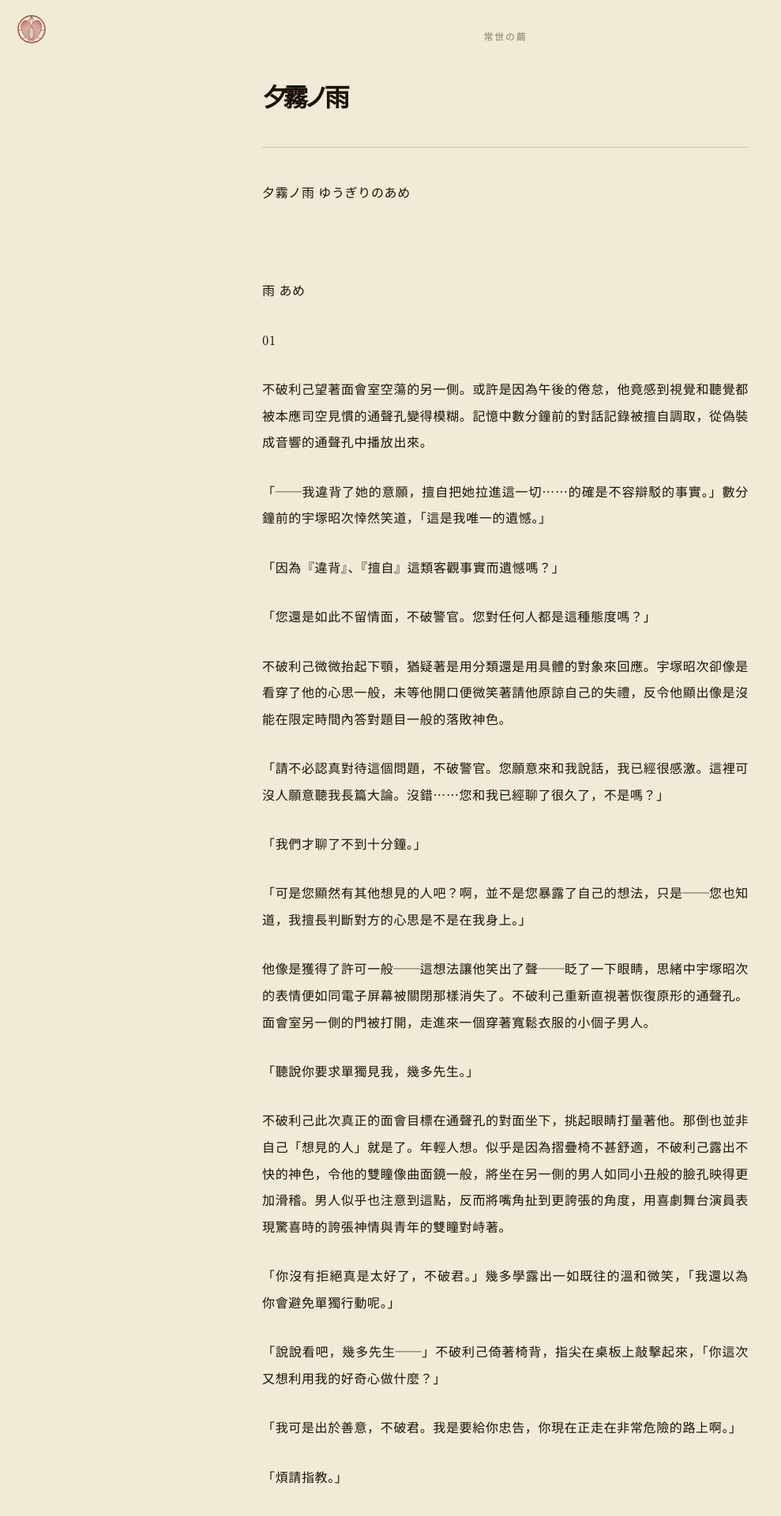
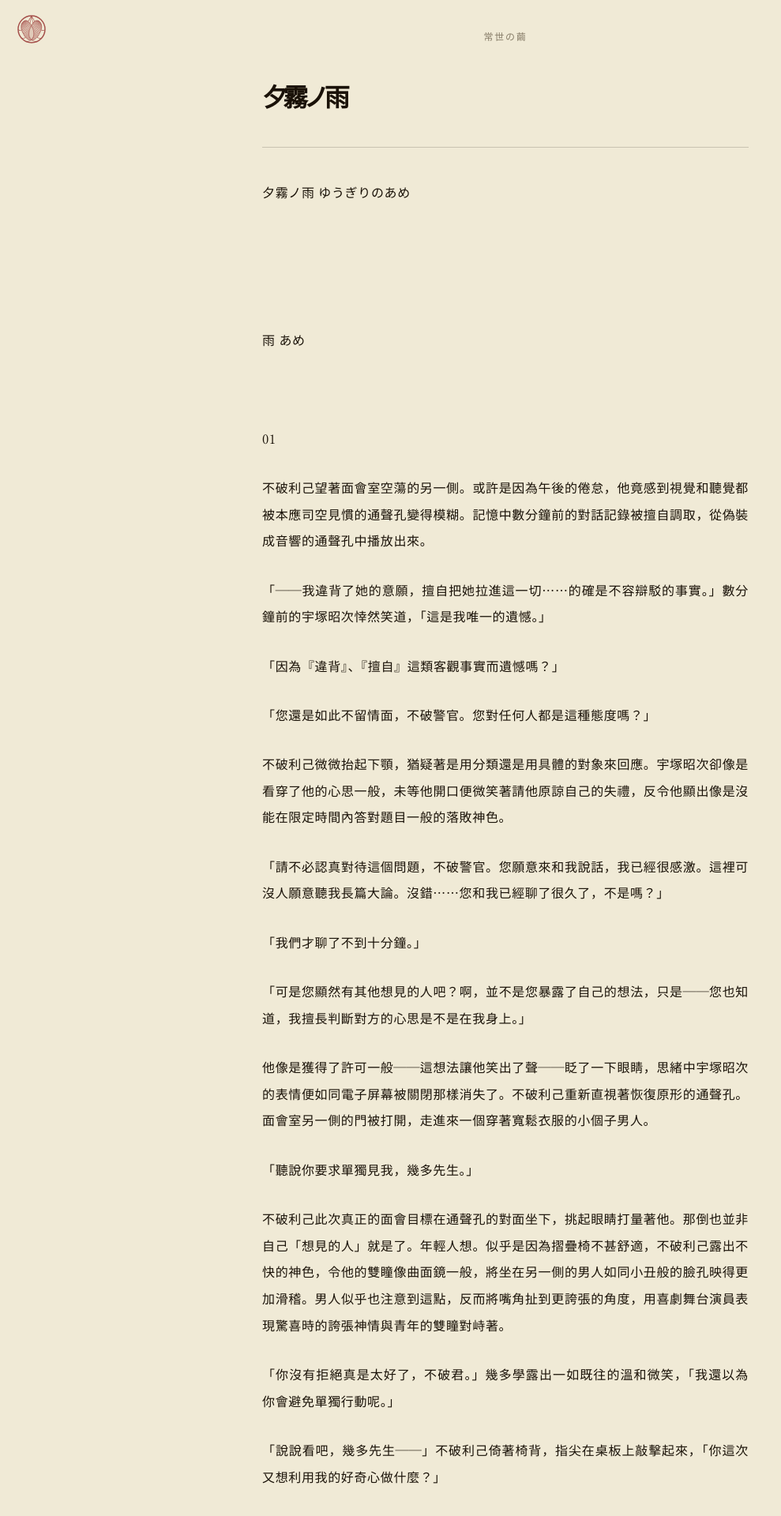
Before and after one commit to AriaYura/eternalnessstudy, a Jekyll site: the page built from posts/yugirinoame.md, in a window 1280 px wide. Shown: the top 1920 px of the page at 79% size, without its empty margins (0-989 px from the left). Built offline with Jekyll 4.4.1, drawn with Linux system fonts in a browser that asks for light colours; some web fonts are replaced.

Commit message:
adjust lines for yugirinoame

```diff
--- a/posts/yugirinoame.md
+++ b/posts/yugirinoame.md
@@ -9,7 +9,11 @@ permalink: /posts/yugirinoame/
 
 <br>
 
+<br>
+
 雨 あめ
+
+<br>
 
 01
 
@@ -77,11 +81,15 @@ permalink: /posts/yugirinoame/
 
 「這都是托你的福。」
 
+<br>
+
 不破利己沒有去往車站，而是如同被吸引著一樣，順著記憶中的圖景，朝那間重逢的晦暗房間走去。這段路程比起上一次他走過時少了幾分刺激，只有雨勢逐漸激烈。他的理智提醒他應該快些找個溫暖的地方暫時停留，身體卻像是被壞心眼的小精靈變成了提線木偶，掛在從陰雲深處降下的雨線上，不自覺地在雨中緩緩踱步。
 
 「真令人煩躁⋯⋯」
 
 他還是找到了那間空屋，卻發現入口都已經閉鎖。從正門上貼著的通知來看，似乎是有人買下了整幢建築，準備改裝成便利店和飲食店之類的。玻璃窗上掛著磨砂質感的保護布，保護布之間只草草貼了膠帶固定，露出些間隙來，透出內部改修工事用的三角梯子和撤下了壁紙的牆面，似乎是新主人正將過去的痕跡逐一剝除。他透過其中一條間隙向內窺視，屋內的白板、茶几、以及那張想起來仍會讓他感到肩頸疼痛的不舒適的沙發，都在意料之中不見蹤影。他已經很久沒有像那天一樣靠左側睡過，那些家具大約也早已在某個巨大拉圾處理場了。
+
+<br>
 
 02
 
@@ -100,6 +108,8 @@ permalink: /posts/yugirinoame/
 「別用這種臨時想到的說辭敷衍我。」飛鷹千壽見年輕人的臉上露出意欲申辯的神色，又做出制止的手勢來，「好啦，我沒打算讓你報告行蹤。總之，我做了南瓜豆乳鍋。趕緊去把衣服換掉來吃飯。啊，還有——本來這種季節你的舊傷就可能會復發，又淋了雨，最好提前吃止痛藥。那個是飯前還是飯後服用來著？」
 
 「我沒事，只是淋到一點而已。」
+
+<br>
 
 晚餐後被當作白噪音工具打開的電視裡傳出宇塚昭次的聲音。不破利己皺了下眉，側過臉去，看到內容導航板上寫著「歪曲的正義」幾個顯眼的特效文字。主持人碰了一下，那些文字便出現在圍成圈坐著的談話嘉賓中間。
 
@@ -163,6 +173,8 @@ permalink: /posts/yugirinoame/
 
 年輕人朝臥室走去。飛鷹千壽折起被隨手丟在沙發上的毛毯，才在清晰的布料聲中發覺洗碗機也早已完成了工作。房間內充斥著令他感到不安的寂靜，直到翌日早晨都未能散去。
 
+<br>
+
 「已經十點了，年輕人。就算今天是休息日，你現在最好也起床。」
 
 「我大概需要多睡一會兒⋯⋯」不破利己的眼瞼掙扎著撐開一絲狹縫，視線掃過窗外厚重的雲層，又落在對面公寓屋頂被雨滴不斷打擾的積水上，「還下雨嗎？⋯⋯這個天氣，看來中午也沒辦法去外面吃飯了。」
@@ -192,6 +204,8 @@ permalink: /posts/yugirinoame/
 「⋯⋯利己？」
 
 青年沒有回應。飛鷹千壽抓起垂在床邊的手腕，指尖上傳來刺痛的灼熱，而躍動卻虛幻得彷彿即將溶於虛空。
+
+<br>
 
 03
 
@@ -241,6 +255,8 @@ permalink: /posts/yugirinoame/
 
 「我大概想到了⋯⋯但是，現在還不是時候。對吧，『千寿先生』？」
 
+<br>
+
 飛鷹千壽在重症病房內望著年輕搭檔尚無法完美聚焦的雙瞳，感到自己的手指被輕盈地，卻惡狠狠地勾住。如果不是那年輕人的身體依然虛弱，他此刻也許會被送進急救室，處理被折斷的手指了。他被自己抽動的呼吸阻隔了所有想說出口的話，只能握住年輕人無法掩飾脆弱的柔軟手指。
 
 「患者還需要隔離觀察，不可以探視太久。」
@@ -251,11 +267,15 @@ permalink: /posts/yugirinoame/
 
 他總算將一個完整的句子說出口。不破利己只是淺淺蹙眉回應，像是在順勢趕他回家一般。
 
+<br>
+
 「哎呀，莫非是因為他醒來時都看到您，所以精神好些了嗎？他的嗜睡有所改善，症狀也緩和了。明天就可以轉入普通病房，解除探視限制。啊，他今天還難得吃了些東西——食慾恢復可是好事，但還是要避免不易吞嚥的食物。進食的時候最好也有人看著他才行。」
 
 「有勞你們了。」
 
 「他的身體素質相當好啊。以他的傷病史來看，他的症狀本應該更嚴重，比如發展成惡性的肺炎之類的。而他現在只表現出高燒和極度的疲勞。但是⋯⋯這不是什麼好事哦。他的身體似乎也太過於擅長忍耐了。我看他最好還是在醫院多觀察幾天，出院後也要休養好了再回去工作。」
+
+<br>
 
 「你去拘留所的那天，還去見了幾多——準確來說，見幾多才是你的主要目的，對吧？」
 
@@ -303,7 +323,11 @@ permalink: /posts/yugirinoame/
 
 <br>
 
+<br>
+
 霧 きり
+
+<br>
 
 01
 
@@ -328,6 +352,8 @@ permalink: /posts/yugirinoame/
 「算不算呢？」
 
 不破利己俏皮地眨眨眼睛。然而回家淋浴過後，他又發起低熱，連用晚餐的精神都沒有，早早便疲倦地睡下。他年長的搭檔見狀，只幫他蓋好毛毯，看著他逐漸熟睡。
+
+<br>
 
 「你昨晚什麼都沒吃就睡了，現在最好吃點東西。」翌日上午，飛鷹千壽見年輕的搭檔大約已經睡醒，才拍著他的臉頰輕聲說道，「我做了里芋濃湯，還切了昨天買的草莓。」
 
@@ -423,6 +449,8 @@ permalink: /posts/yugirinoame/
 
 他痛苦地抓著不破利己收攏在小腹的右手，卻絕望地發覺床榻里的身體彷彿真的已經停止了起伏。
 
+<br>
+
 02
 
 「費用有人付過了，快上船吧。」
@@ -448,6 +476,8 @@ permalink: /posts/yugirinoame/
 「你把我叫來卻不打算對話，這可沒有道理。」
 
 「現在不是說話的時候。它們要來了。」
+
+<br>
 
 飛鷹千壽的手腕落在年輕人僵直無聲的小腹上。他恍惚想著若法醫沿著他橈骨的方向，將這具身體剖開，大概會在胃里發現草莓的殘骸。那些紅色漿果的殘骸會告知他年輕人停止的時刻，就好像被碰撞而停下的機械時鐘揭示案發時間一樣。
 
@@ -479,6 +509,8 @@ permalink: /posts/yugirinoame/
 
 「我拒絕。」
 
+<br>
+
 「它們要來了。你躲起來。」
 
 「什——」
@@ -503,6 +535,8 @@ permalink: /posts/yugirinoame/
 
 槍聲再次響起。
 
+<br>
+
 飛鷹千壽聞到酸甜的香氣。他朝氣味的方向看去，發現草莓的屍骸被擠出汁液，落在不破利己的嘴唇上，彷彿末期之水，又像是死化妝的最後一觸。他看向捏住他手腕的聲音，才辨識出自己眼前的確有一張臉。那張臉的主人從他的記憶里浮上來，是他尚未調至本廳時經手的一起仇殺案的死者。死者在自己的床上被殺，若是沒有腹部那處比凶手的憤怒還要激烈的駭人傷口，只從表情判斷的話，大概無論是誰都會覺得那人只是熟睡。他從未聽過那死者的聲音，只記得法醫為他讀報告時像時鐘報時一般的機械聲。並不是所有法醫都是那樣的。他想，但之前那位無臉的法醫——他忽然驚懼地抬起頭，發現那腹部開洞的死者竟穿著法醫的衣服，捏碎了草莓的殘骸，引著亡魂開始向年輕人被換上死裝束的身體里鑽。那起仇殺案的兇手也從法醫的衣服里探出頭來，發出淒厲的笑聲，高喊著瘋狂的愛之宣言，將審訊室的台燈摔在地板上。飛鷹千壽看著從摔碎的燈泡里升起的臉——那個監禁折磨自己幼子的惡棍本該是在保釋之前病死在監獄里了，卻也試圖擠進不破利己的身體，甚至還拽了另一個看上去寡言怯懦，卻殺死數人的小個子亡魂。飛鷹千壽還記得審訊那小個子時，對方顫抖的聲音與憂鬱卻志得意滿的表情。他顫抖著呼出一口氣、抬起頭來想要回復理智，卻看到被欺騙而墜樓的少女亡魂直墜入年輕人的胸口，又從砸開的空洞中伸出手來，拽住另一個亡魂的腳踝。飛鷹千壽通過腳踝上的刺青認出那是另一起命案的被害人，一個精於蠱惑人心的欺詐師。少女亡魂的長指甲扎進腳踝上的刺青，試圖將其也拖入年輕人的軀體中。傷痕在刺青上蔓延，竟使得圖案逐漸變化，顯出了宇塚昭次的臉，卻生著幾多學的眼睛。
 
 「出去。」
@@ -514,6 +548,8 @@ permalink: /posts/yugirinoame/
 「利己⋯⋯」
 
 不破利己如他預想的一般沒有回應。他喘息著，意識到自己將年輕人的手指握得太緊，慌張地放鬆了些，只輕攏起那些瓷器般的指尖。不破利己的指尖過於冰冷，反而撕開了霧般斷續而虛弱的喘息，令那句「不去醫院」變成不容違抗的禁令。他只能抬起顫抖不止的左手，夾著早已設置好緊急呼叫的手機，用手背撥亮了床頭的夜燈。
+
+<br>
 
 03
 
@@ -741,9 +777,13 @@ permalink: /posts/yugirinoame/
 
 「快要下雨了。你的座位旁邊有把傘，回去的時候記得帶上。」
 
+<br>
+
 飛鷹千壽焦躁地注視著暖黃色燈光里不破利己安靜過度的臉，恍惚間想起電車難題中那個手握操縱桿的人面對的困境。無論操縱桿朝哪個方向轉動，都無非是虛妄的犧牲與拯救。若是採取偏門的解法——像是自己撞上去解決一切，或者把提出問題的人直接綁在岔道口上——雖然顯得有趣些，卻不過是自作聰明的取巧罷了。他的命運電車上沒有岔道口，也沒有信號，速度控制和煞車系統也不存在。那任性的年輕人給了他一個禁令，教他只能守著這列電車衝向鐵軌延伸至不知何處的盡頭。他因這些滑稽的思緒苦笑出聲，閉了一下眼睛，想著不管軌道通往哪裡，只要零點一過，這乖僻的年輕人強加於他的遺言般的禁令就會失效，他就立刻聯繫警察病院。
 
 正在他掙扎得忘記時間的流逝之時，他忽然感到自己攏著的手指反射般地彈了一下，逐漸變得溫熱。不破利己的呼吸聲聽上去愈發安穩，與之前的飄渺的氣息相比，甚至幾乎可以說有些喧鬧。命運的電車停下來了。他望著年輕人輕微蹙起的眉間與規律起伏的胸腹，總算放鬆了精神。緊攥在左手裡的手機落在地毯上，發出一聲悶響。
+
+<br>
 
 「你必須得走了。」
 
@@ -756,6 +796,8 @@ permalink: /posts/yugirinoame/
 他視線的前方亮起一團暖黃色的光球，不知是路燈，還是鐵軌的信號燈。他停了下來，望著那團黃金般閃耀的光芒，心想這才是本應閃爍在那雙破舊的眼球里的光，又暗自腹誹究竟是怎樣的人才能若無其事地自稱「廢棄纖維」呢。他試圖將那些關於束縛與拯救的荒唐詭辯逐出自己的思緒，卻忽然又想到，如果他年長搭檔的「廢棄纖維」是從被損耗的命運之線上落下的，那條線上理應也落下了他自己的「廢棄纖維」。而他自己的廢棄纖維，或許也是孤身一人在白晝將逝的時刻寂靜地死在什麼地方了。他怔了一瞬，忽然意識到那已經不是懸而未決的可能性，而是必然，是既成的事實了。然而即便如此——他想，那大約也抵不上那鏽蝕的英式車里殘破的臉孔百萬分之一的痛苦。他又彷彿覺得自己輸了似的，感到一絲悲怨。
 
 他皺起眉，將那一絲暴雨般淒冷的悲怨強行吞下，壓抑著惡寒帶來的牙齒抖顫，擠出痛苦的微笑來，才終於忍住了返回洪水之中尋找那台鏽蝕汽車的衝動，繼續朝前走去。他甫一踏入那團光亮之中，手裡的傘便散成破碎的金線，在他的身後消失了。
+
+<br>
 
 04
 
@@ -823,7 +865,11 @@ permalink: /posts/yugirinoame/
 
 <br>
 
+<br>
+
 夕色 ゆういろ
+
+<br>
 
 飛鷹千壽站在廚房裡，心想這場結束不久的守夜大概比他警察生涯中任何一次徹夜搜查的經歷都要消耗心神得多，竟讓他有一瞬間連半滿的濾水壺都拿不穩。他趁著不破利己看不見他，不會忽然又拿他打趣，才稍微喝了些水，活動著終於發出酸痛的背和肩。等他拿著水杯回到臥室，年輕人已經靠在床頭半閉著眼睛，像是等得有些不耐煩，又大約是因為興奮的波峰已經過去，重新顯出虛弱的病容了。年輕人輕抿了一小口水，只是剛潤濕了嘴唇的程度，就疲倦地將杯子還給飛鷹千壽，順勢靠在他的肩上閉起了雙眼。
 
@@ -856,6 +902,8 @@ permalink: /posts/yugirinoame/
 這不應該發生——
 
 因為，零點明明早已過了。
+
+<br>
 
 *
 
@@ -949,6 +997,8 @@ permalink: /posts/yugirinoame/
 
 *
 
+<br>
+
 零點早已過了。
 
 短促的語句在飛鷹千壽空白的意識上敲開一道裂痕。他發覺自己的手指正按在年輕人的左肩上，像是忽然理解了什麼一樣，將那件毛絨睡衣的領子拉開一些。他的手指朝著左肩和肋下的方向探去，即使他的觸覺變鈍，也判斷得出那裡只有光滑的皮膚。樹的黑影溜進房間。他看向窗外，發現高大的樹冠像死界使者的長袍般搖曳著。
@@ -962,6 +1012,8 @@ permalink: /posts/yugirinoame/
 他泫然欲泣，稍微放鬆懷抱，將手臂從年輕人的身體和床鋪之間不捨地抽出來。隨後像是蓋上棺木那樣，將眼睛睜開了。
 
 不破利己正凝視著他。
+
+<br>
 
 飛鷹千壽想起他們重逢的月夜，自己也被年輕人這如同弦上之箭冷峻而清醒的視線直盯著。那時不破利己的身上還沒有槍傷的痕跡，和他才在夢中送別的柔軟身體一樣。
 
@@ -1013,9 +1065,13 @@ permalink: /posts/yugirinoame/
 
 <br>
 
+<br>
+
 Epilogue
 
 曙光 しょこう
+
+<br>
 
 飛鷹千壽被清晨的光線叫醒。他正準備翻身去拿床頭的手機確認時間，卻發覺身體被身旁的年輕人纏著。不破利己似乎已經醒了很久，細長的手臂像神社御守上畫的白蛇圖案一樣繞在他的手臂上，見他動彈不得而笑出聲來。他想這年輕人能做出這樣的事情來，大約是終於痊癒了。
 
```
